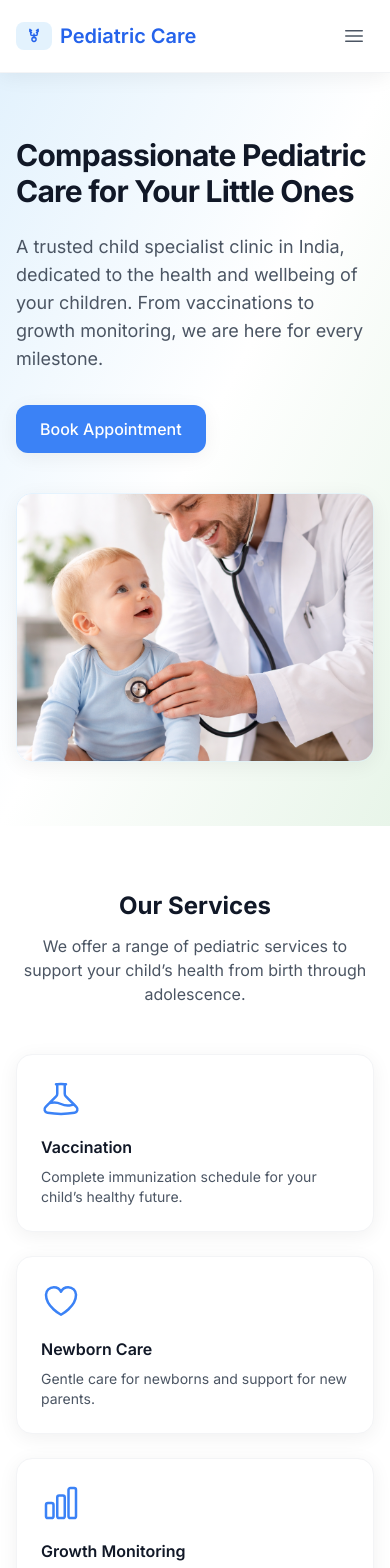
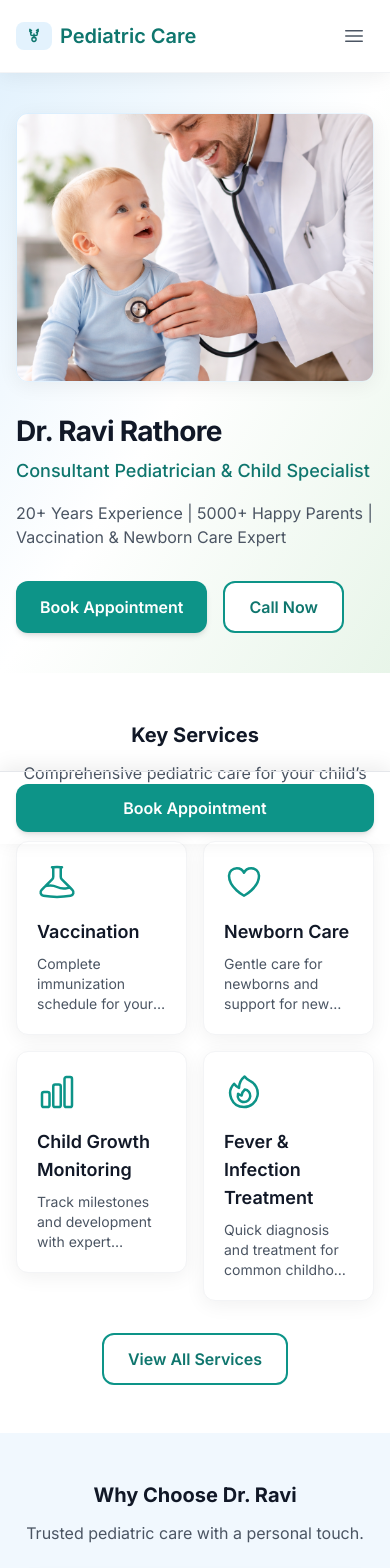
Before and after one commit to NISHANT026/DrRavi, a Next.js app: page / in a window 390 px wide. Shown: the top 1568 px of the page. Built offline with nearby package versions, Linux system fonts and the light colour scheme.

Commit message:
favicon added UI fixes

```diff
--- a/app/globals.css
+++ b/app/globals.css
@@ -7,15 +7,15 @@
     scroll-behavior: smooth;
   }
   body {
-    @apply text-gray-800 antialiased;
+    @apply text-base text-gray-800 antialiased;
   }
 }
 
 @layer components {
   .btn-primary {
-    @apply inline-flex items-center justify-center rounded-xl bg-blue-500 px-6 py-3 font-medium text-white shadow-soft transition-all duration-300 hover:bg-blue-600 hover:shadow-soft-hover active:scale-[0.98];
+    @apply inline-flex min-h-[44px] items-center justify-center rounded-xl bg-teal-600 px-6 py-3 font-semibold text-white shadow-md transition-all duration-200 hover:bg-teal-700 hover:shadow-soft-hover focus-visible:outline focus-visible:ring-2 focus-visible:ring-teal-600 focus-visible:ring-offset-2 active:scale-[0.98];
   }
   .btn-secondary {
-    @apply inline-flex items-center justify-center rounded-xl border-2 border-blue-500 bg-white px-6 py-3 font-medium text-blue-600 transition-all duration-300 hover:bg-pastel-blue hover:border-blue-600 active:scale-[0.98];
+    @apply inline-flex min-h-[44px] items-center justify-center rounded-xl border-2 border-teal-600 bg-white px-6 py-3 font-semibold text-teal-700 transition-all duration-200 hover:bg-pastel-mint hover:border-teal-700 focus-visible:outline focus-visible:ring-2 focus-visible:ring-teal-600 focus-visible:ring-offset-2 active:scale-[0.98];
   }
 }
--- a/app/layout.tsx
+++ b/app/layout.tsx
@@ -12,6 +12,9 @@ const inter = Inter({
 
 export const metadata: Metadata = {
   title: 'Pediatric Care | Child Specialist in India | Vaccination & Newborn Care',
+  icons: {
+    icon: { url: '/favicon.svg', type: 'image/svg+xml' },
+  },
   description:
     'Compassionate pediatric care for your little ones. Expert child specialist in India offering vaccination, newborn care, growth monitoring, and general pediatric consultation. Book your appointment today.',
   keywords:
--- a/app/page.tsx
+++ b/app/page.tsx
@@ -4,11 +4,22 @@ import {
   HeartIcon,
   ChartBarIcon,
   FireIcon,
+  AcademicCapIcon,
+  CpuChipIcon,
+  UserGroupIcon,
+  PhoneIcon,
 } from '@heroicons/react/24/outline';
 import Section from '@/components/Section';
 import Card from '@/components/Card';
 import HeroImage from '@/components/HeroImage';
-import { doctor, clinicTimings } from '@/lib/doctor';
+import LazyMap from '@/components/LazyMap';
+import StickyBookCTA from '@/components/StickyBookCTA';
+import {
+  doctor,
+  clinicTimings,
+  heroCredibility,
+  aboutShort,
+} from '@/lib/doctor';
 
 const servicesPreview = [
   {
@@ -24,16 +35,39 @@ const servicesPreview = [
     href: '/services/#newborn-care',
   },
   {
-    title: 'Growth Monitoring',
+    title: 'Child Growth Monitoring',
     description: 'Track milestones and development with expert guidance.',
     icon: ChartBarIcon,
     href: '/services/#growth-monitoring',
   },
   {
-    title: 'Fever & Infection Care',
+    title: 'Fever & Infection Treatment',
     description: 'Quick diagnosis and treatment for common childhood illnesses.',
     icon: FireIcon,
     href: '/services/#general-consultation',
+  },
+];
+
+const whyChoose = [
+  {
+    title: 'Experience',
+    description: 'Years of dedicated pediatric practice and continuous learning.',
+    icon: AcademicCapIcon,
+  },
+  {
+    title: 'Modern Equipment',
+    description: 'Well-equipped clinic for accurate diagnosis and care.',
+    icon: CpuChipIcon,
+  },
+  {
+    title: 'Friendly Consultation',
+    description: 'Calm, patient-focused visits that put children at ease.',
+    icon: UserGroupIcon,
+  },
+  {
+    title: 'Emergency Support',
+    description: 'Guidance when you need it most for urgent concerns.',
+    icon: PhoneIcon,
   },
 ];
 
@@ -52,29 +86,48 @@ const testimonials = [
   },
 ];
 
+const phoneHref = `tel:+91${doctor.phone.replace(/\D/g, '').replace(/^0/, '')}`;
+
 export default function HomePage() {
   return (
     <>
-      {/* Hero */}
-      <section className="relative overflow-hidden bg-gradient-to-br from-pastel-blue via-white to-pastel-mint">
-        <div className="mx-auto max-w-6xl px-4 py-16 sm:px-6 sm:py-24 lg:px-8 lg:py-28">
-          <div className="grid gap-10 lg:grid-cols-2 lg:gap-12 items-center">
-            <div>
-              <h1 className="text-3xl font-bold tracking-tight text-gray-900 sm:text-4xl lg:text-5xl">
-                Compassionate Pediatric Care for Your Little Ones
+      {/* Hero: Doctor identity & credibility above the fold */}
+      <section
+        className="relative overflow-hidden bg-gradient-to-br from-pastel-blue via-white to-pastel-mint"
+        aria-labelledby="hero-heading"
+      >
+        <div className="mx-auto max-w-6xl px-4 py-10 sm:px-6 sm:py-14 lg:px-8 lg:py-20">
+          <div className="grid gap-8 lg:grid-cols-2 lg:gap-12 lg:items-center">
+            <div className="order-2 lg:order-1">
+              <h1
+                id="hero-heading"
+                className="text-[28px] font-bold leading-tight tracking-tight text-gray-900 sm:text-3xl lg:text-4xl"
+              >
+                Dr. Ravi Rathore
               </h1>
-              <p className="mt-6 text-lg text-gray-600 max-w-xl">
-                A trusted child specialist clinic in India, dedicated to the health and wellbeing of your children.
-                From vaccinations to growth monitoring, we are here for every milestone.
+              <p className="mt-2 text-lg font-medium text-teal-700 sm:text-xl">
+                Consultant Pediatrician & Child Specialist
               </p>
-              <div className="mt-8">
-                <Link href="/appointment/" className="btn-primary">
+              <p className="mt-4 max-w-xl text-base text-gray-600">
+                {heroCredibility}
+              </p>
+              <div className="mt-8 flex flex-wrap gap-4">
+                <Link
+                  href="/appointment/"
+                  className="btn-primary min-h-[44px] min-w-[140px] px-6"
+                >
                   Book Appointment
                 </Link>
+                <a
+                  href={phoneHref}
+                  className="btn-secondary min-h-[44px] min-w-[120px] px-6"
+                >
+                  Call Now
+                </a>
               </div>
             </div>
-            <div className="relative flex justify-center lg:justify-end">
-              <div className="aspect-[4/3] w-full max-w-md rounded-2xl overflow-hidden border border-pastel-blue-dark/30 shadow-soft">
+            <div className="relative order-1 flex justify-center lg:order-2 lg:justify-end">
+              <div className="aspect-[4/3] w-full max-w-md overflow-hidden rounded-xl border border-pastel-blue-dark/30 shadow-soft">
                 <HeroImage />
               </div>
             </div>
@@ -82,70 +135,160 @@ export default function HomePage() {
         </div>
       </section>
 
-      {/* Services Preview */}
+      {/* 1. Key Services */}
       <Section
-        title="Our Services"
-        subtitle="We offer a range of pediatric services to support your child’s health from birth through adolescence."
+        id="services"
+        title="Key Services"
+        subtitle="Comprehensive pediatric care for your child’s health from birth through adolescence."
         background="white"
       >
-        <div className="grid gap-6 sm:grid-cols-2 lg:grid-cols-4">
+        <div className="grid grid-cols-2 gap-4 sm:gap-6 lg:grid-cols-4">
           {servicesPreview.map((service) => (
             <Link key={service.title} href={service.href}>
               <Card>
-                <service.icon className="h-10 w-10 text-blue-500" />
-                <h3 className="mt-4 font-semibold text-gray-900">{service.title}</h3>
-                <p className="mt-2 text-sm text-gray-600">{service.description}</p>
+                <service.icon className="h-10 w-10 text-teal-600" aria-hidden />
+                <h3 className="mt-4 text-lg font-semibold text-gray-900 sm:text-base">
+                  {service.title}
+                </h3>
+                <p className="mt-2 text-sm text-gray-600 line-clamp-3">
+                  {service.description}
+                </p>
               </Card>
             </Link>
           ))}
         </div>
-        <div className="mt-10 text-center">
-          <Link href="/services/" className="btn-secondary">
+        <div className="mt-8 text-center sm:mt-10">
+          <Link href="/services/" className="btn-secondary min-h-[44px] px-6">
             View All Services
           </Link>
         </div>
       </Section>
 
-      {/* Testimonials */}
+      {/* 2. Why Choose Dr. Ravi */}
       <Section
+        id="why-choose"
+        title="Why Choose Dr. Ravi"
+        subtitle="Trusted pediatric care with a personal touch."
+        background="pastel-blue"
+      >
+        <div className="grid gap-4 sm:grid-cols-2 sm:gap-6 lg:grid-cols-4">
+          {whyChoose.map((item) => (
+            <Card key={item.title}>
+              <item.icon className="h-10 w-10 text-teal-600" aria-hidden />
+              <h3 className="mt-4 text-lg font-semibold text-gray-900">
+                {item.title}
+              </h3>
+              <p className="mt-2 text-sm text-gray-600">{item.description}</p>
+            </Card>
+          ))}
+        </div>
+      </Section>
+
+      {/* 3. Testimonials */}
+      <Section
+        id="testimonials"
         title="What Parents Say"
-        subtitle="Trusted by families across India for compassionate pediatric care."
+        subtitle="Trusted by families in Ujjain for compassionate pediatric care."
         background="pastel-mint"
       >
         <div className="grid gap-6 md:grid-cols-3">
           {testimonials.map((t, i) => (
             <Card key={i} hover={false}>
               <p className="text-gray-600">&ldquo;{t.quote}&rdquo;</p>
-              <p className="mt-4 text-sm font-medium text-gray-800">— {t.author}</p>
+              <p className="mt-4 text-sm font-medium text-gray-800">
+                — {t.author}
+              </p>
             </Card>
           ))}
         </div>
       </Section>
 
-      {/* Clinic Timings */}
+      {/* 4. About the Doctor (short) */}
       <Section
-        title="Clinic Timings"
-        subtitle="Visit us during these hours. For emergencies, please contact your nearest hospital."
+        id="about"
+        title="About the Doctor"
+        subtitle=""
+        background="white"
+      >
+        <div className="mx-auto max-w-2xl">
+          <p className="text-base text-gray-600 leading-relaxed">
+            {aboutShort}
+          </p>
+          <p className="mt-6">
+            <Link
+              href="/about/"
+              className="font-medium text-teal-600 underline decoration-teal-600/40 underline-offset-2 hover:decoration-teal-600"
+            >
+              Read More
+            </Link>
+          </p>
+        </div>
+      </Section>
+
+      {/* 5. Contact & Location */}
+      <Section
+        id="contact"
+        title="Contact & Location"
+        subtitle="Visit us or call to book your appointment."
         background="pastel-blue"
       >
-        <div className="mx-auto max-w-md">
-          <div className="rounded-2xl border border-gray-100 bg-white p-6 shadow-soft">
-            <ul className="space-y-4">
+        <div className="grid grid-cols-1 gap-8 lg:grid-cols-[1fr_1fr] lg:items-start">
+          <div className="min-w-0 space-y-6">
+            <Card hover={false}>
+              <h3 className="text-lg font-semibold text-gray-900">Phone</h3>
+              <a
+                href={phoneHref}
+                className="mt-2 inline-flex min-h-[44px] items-center gap-2 text-lg font-medium text-teal-700 hover:text-teal-800 hover:underline focus-visible:outline focus-visible:ring-2 focus-visible:ring-teal-600 focus-visible:ring-offset-2 rounded-lg"
+              >
+                <PhoneIcon className="h-6 w-6 shrink-0" />
+                {doctor.phone}
+              </a>
+              <p className="mt-1 text-sm text-gray-500">Tap to call</p>
+            </Card>
+            <Card hover={false}>
+              <h3 className="text-lg font-semibold text-gray-900">Address</h3>
+              <p className="mt-2 text-gray-600 whitespace-pre-line">
+                {doctor.address.replace(/, /g, ',\n')}
+              </p>
+            </Card>
+            <Card hover={false}>
+              <h3 className="text-lg font-semibold text-gray-900">
+                Clinic Timings
+              </h3>
+              <ul className="mt-3 space-y-2">
                 {clinicTimings.map((slot) => (
-                <li key={slot.day} className="flex justify-between border-b border-gray-100 pb-4 last:border-0 last:pb-0">
-                  <span className="font-medium text-gray-800">{slot.day}</span>
-                  <span className="text-gray-600">{slot.time}</span>
+                  <li
+                    key={slot.day}
+                    className="flex justify-between text-sm text-gray-600"
+                  >
+                    <span className="font-medium">{slot.day}</span>
+                    <span>{slot.time}</span>
                   </li>
                 ))}
               </ul>
+            </Card>
           </div>
-          <div className="mt-8 text-center">
-            <Link href="/appointment/" className="btn-primary">
+          <Card hover={false} className="min-w-0 overflow-hidden p-0 self-start w-full">
+            <LazyMap />
+          </Card>
+        </div>
+        <div className="mt-8 flex flex-wrap justify-center gap-4 sm:gap-6">
+          <Link
+            href="/appointment/"
+            className="btn-primary min-h-[44px] px-8"
+          >
             Book Appointment
           </Link>
-          </div>
+          <a href={phoneHref} className="btn-secondary min-h-[44px] px-8">
+            Call Now
+          </a>
         </div>
       </Section>
+
+      {/* Spacer for sticky CTA on mobile */}
+      <div className="h-20 md:hidden" aria-hidden />
+
+      <StickyBookCTA />
     </>
   );
 }
--- a/components/Card.tsx
+++ b/components/Card.tsx
@@ -9,8 +9,8 @@ interface CardProps {
 export default function Card({ children, className = '', hover = true }: CardProps) {
   return (
     <div
-      className={`rounded-2xl border border-gray-100 bg-white p-6 shadow-soft transition-all duration-300 ${
-        hover ? 'hover:shadow-soft-hover hover:border-pastel-blue-dark/50' : ''
+      className={`rounded-xl border border-gray-100 bg-white p-5 shadow-soft transition-all duration-200 sm:p-6 ${
+        hover ? 'hover:shadow-soft-hover hover:border-teal-600/30' : ''
       } ${className}`}
     >
       {children}
--- a/components/Navbar.tsx
+++ b/components/Navbar.tsx
@@ -1,6 +1,7 @@
 'use client';
 
 import Link from 'next/link';
+import { usePathname } from 'next/navigation';
 import { useState } from 'react';
 import { Bars3Icon, XMarkIcon } from '@heroicons/react/24/outline';
 import DoctorLogo from '@/components/DoctorLogo';
@@ -13,14 +14,88 @@ const navLinks = [
   { href: '/contact/', label: 'Contact' },
 ];
 
+function normalizePath(path: string) {
+  const p = path.replace(/\/$/, '') || '/';
+  return p;
+}
+
+function isActivePath(currentPath: string, href: string) {
+  const current = normalizePath(currentPath);
+  const target = normalizePath(href);
+  if (target === '/') return current === '/';
+  return current === target || current.startsWith(target + '/');
+}
+
+interface NavItemProps {
+  href: string;
+  label: string;
+  isActive: boolean;
+  onClick?: () => void;
+  variant: 'desktop' | 'mobile';
+}
+
+function NavItem({ href, label, isActive, onClick, variant }: NavItemProps) {
+  if (variant === 'desktop') {
+    return (
+      <li>
+        <Link
+          href={href}
+          onClick={onClick}
+          className={`
+            group relative inline-block py-2 text-[15px] transition-all duration-200 ease-out
+            focus-visible:outline focus-visible:ring-2 focus-visible:ring-teal-600 focus-visible:ring-offset-2 focus-visible:rounded-lg
+            ${isActive
+              ? 'font-semibold text-teal-700'
+              : 'font-medium text-gray-600 hover:text-teal-700'
+            }
+          `}
+          aria-current={isActive ? 'page' : undefined}
+        >
+          {label}
+          {/* Active: full underline. Inactive hover: subtle slide-in underline (accessibility: active uses border) */}
+          <span
+            className={`
+              absolute bottom-0 left-0 h-0.5 bg-teal-600 transition-all duration-200 ease-out
+              ${isActive ? 'w-full opacity-100' : 'w-0 opacity-0 group-hover:w-full group-hover:opacity-60'}
+            `}
+            aria-hidden
+          />
+        </Link>
+      </li>
+    );
+  }
+
+  // Mobile: background tint + left border
+  return (
+    <li>
+      <Link
+        href={href}
+        onClick={onClick}
+        className={`
+          block rounded-lg border-l-4 py-3 px-4 text-[15px] transition-all duration-200 ease-out
+          focus-visible:outline focus-visible:ring-2 focus-visible:ring-teal-600 focus-visible:ring-offset-2
+          ${isActive
+            ? 'border-teal-600 bg-pastel-blue/70 font-semibold text-teal-800'
+            : 'border-transparent font-medium text-gray-600 hover:bg-pastel-blue/50 hover:text-teal-700'
+          }
+        `}
+        aria-current={isActive ? 'page' : undefined}
+      >
+        {label}
+      </Link>
+    </li>
+  );
+}
+
 export default function Navbar() {
+  const pathname = usePathname();
   const [open, setOpen] = useState(false);
 
   return (
     <header className="sticky top-0 z-50 w-full border-b border-gray-100 bg-white/95 backdrop-blur-sm shadow-soft">
-      <nav className="mx-auto flex max-w-6xl items-center justify-between px-4 py-4 sm:px-6 lg:px-8">
-        <Link href="/" className="flex items-center gap-2 text-xl font-semibold text-blue-600">
-          <span className="flex items-center justify-center rounded-lg bg-pastel-blue px-2 py-1 text-blue-600">
+      <nav className="mx-auto flex max-w-6xl items-center justify-between px-4 py-4 sm:px-6 lg:px-8" aria-label="Main navigation">
+        <Link href="/" className="flex items-center gap-2 text-xl font-semibold text-teal-700 focus-visible:outline focus-visible:ring-2 focus-visible:ring-teal-600 focus-visible:ring-offset-2 focus-visible:rounded-lg">
+          <span className="flex items-center justify-center rounded-lg bg-pastel-blue px-2 py-1 text-teal-700">
             <DoctorLogo size={20} />
           </span>
           <span>Pediatric Care</span>
@@ -28,52 +103,51 @@ export default function Navbar() {
 
         <ul className="hidden items-center gap-8 md:flex">
           {navLinks.map((link) => (
-            <li key={link.href}>
-              <Link
-                href={link.href}
-                className="text-gray-600 transition-colors hover:text-blue-600"
-              >
-                {link.label}
-              </Link>
-            </li>
+            <NavItem
+              key={link.href}
+              href={link.href}
+              label={link.label}
+              isActive={isActivePath(pathname ?? '', link.href)}
+              variant="desktop"
+            />
           ))}
         </ul>
 
         <Link
           href="/appointment/"
-          className="hidden rounded-xl bg-blue-500 px-4 py-2 font-medium text-white transition-all hover:bg-blue-600 md:inline-block"
+          className="hidden min-h-[44px] items-center rounded-xl bg-teal-600 px-4 py-2 font-semibold text-white shadow-sm transition-all duration-200 hover:bg-teal-700 md:inline-flex focus-visible:outline focus-visible:ring-2 focus-visible:ring-teal-600 focus-visible:ring-offset-2"
         >
           Book Appointment
         </Link>
 
         <button
           type="button"
-          className="rounded-lg p-2 text-gray-600 hover:bg-pastel-blue md:hidden"
+          className="rounded-lg p-2 text-gray-600 hover:bg-pastel-blue hover:text-teal-700 transition-colors duration-200 md:hidden focus-visible:outline focus-visible:ring-2 focus-visible:ring-teal-600 focus-visible:ring-offset-2"
           onClick={() => setOpen(!open)}
-          aria-label="Toggle menu"
+          aria-label={open ? 'Close menu' : 'Open menu'}
+          aria-expanded={open}
         >
           {open ? <XMarkIcon className="h-6 w-6" /> : <Bars3Icon className="h-6 w-6" />}
         </button>
       </nav>
 
       {open && (
-        <div className="border-t border-gray-100 bg-white px-4 py-4 md:hidden">
-          <ul className="flex flex-col gap-2">
+        <div className="border-t border-gray-100 bg-white px-3 py-4 md:hidden" role="dialog" aria-label="Mobile menu">
+          <ul className="flex flex-col gap-1">
             {navLinks.map((link) => (
-              <li key={link.href}>
-                <Link
-                  href={link.href}
-                  className="block rounded-lg px-3 py-2 text-gray-600 hover:bg-pastel-blue hover:text-blue-600"
-                  onClick={() => setOpen(false)}
-                >
-                  {link.label}
-                </Link>
-              </li>
+              <NavItem
+                key={link.href}
+                href={link.href}
+                label={link.label}
+                isActive={isActivePath(pathname ?? '', link.href)}
+                onClick={() => setOpen(false)}
+                variant="mobile"
+              />
             ))}
-            <li>
+            <li className="mt-2 pt-2 border-t border-gray-100">
               <Link
                 href="/appointment/"
-                className="btn-primary mt-2 block w-full text-center"
+                className="btn-primary block w-full text-center"
                 onClick={() => setOpen(false)}
               >
                 Book Appointment
--- a/components/Section.tsx
+++ b/components/Section.tsx
@@ -25,15 +25,15 @@ export default function Section({
         : 'bg-white';
 
   return (
-    <section id={id} className={`py-16 sm:py-20 ${bgClass} ${className}`}>
+    <section id={id} className={`py-12 sm:py-16 lg:py-20 ${bgClass} ${className}`}>
       <div className="mx-auto max-w-6xl px-4 sm:px-6 lg:px-8">
         {(title || subtitle) && (
-          <div className="mb-12 text-center">
+          <div className="mb-8 text-center sm:mb-12">
             {title && (
-              <h2 className="text-2xl font-bold text-gray-900 sm:text-3xl">{title}</h2>
+              <h2 className="text-xl font-bold text-gray-900 sm:text-2xl lg:text-3xl">{title}</h2>
             )}
             {subtitle && (
-              <p className="mt-3 max-w-2xl mx-auto text-gray-600">{subtitle}</p>
+              <p className="mt-3 max-w-2xl mx-auto text-base text-gray-600">{subtitle}</p>
             )}
           </div>
         )}
--- /dev/null
+++ b/components/StickyBookCTA.tsx
@@ -0,0 +1,24 @@
+'use client';
+
+import Link from 'next/link';
+
+/**
+ * Sticky "Book Appointment" bar for mobile. Hidden on md+.
+ * Min 44px touch target, high contrast.
+ */
+export default function StickyBookCTA() {
+  return (
+    <div
+      className="fixed bottom-0 left-0 right-0 z-40 flex justify-center border-t border-gray-200 bg-white/98 px-4 py-3 shadow-[0_-4px_20px_rgba(0,0,0,0.08)] md:hidden"
+      role="complementary"
+      aria-label="Quick book appointment"
+    >
+      <Link
+        href="/appointment/"
+        className="flex min-h-[44px] w-full max-w-sm items-center justify-center rounded-xl bg-teal-600 px-6 py-3 font-semibold text-white shadow-md transition-all duration-200 hover:bg-teal-700 active:scale-[0.98]"
+      >
+        Book Appointment
+      </Link>
+    </div>
+  );
+}
--- a/lib/doctor.ts
+++ b/lib/doctor.ts
@@ -6,7 +6,7 @@
 export const doctor = {
   name: 'Dr. Ravi Rathore',
   specialty: 'Paediatrician',
-  address: '21 Ghatkarpar Marg, Near Ss Hospital, Freeganj Ujjain, Ujjain 456010, IN',
+  address: '21 Ghatkarpar Marg, near SS Hospital, Freeganj, Ujjain, Madhya Pradesh 456010',
   /** Contact from public listings (Mom's Cuddle, ThreeBestRated) */
   phone: '0734 251 6358',
   /** Homepage hero image (ChatGPT-generated image at public/hero.png) */
@@ -27,6 +27,14 @@ export const doctor = {
   ],
 } as const;
 
+/** Short tagline for hero credibility */
+export const heroCredibility =
+  '20+ Years Experience | 5000+ Happy Parents | Vaccination & Newborn Care Expert';
+
+/** Short about snippet for homepage (keep to 3–4 lines) */
+export const aboutShort =
+  'Dr. Ravi Rathore is a Consultant Pediatrician & Child Specialist in Ujjain, dedicated to compassionate care from birth through adolescence. MBBS, MD (Pediatrics), with special focus on vaccination and newborn care.';
+
 /** Clinic timings (from JustDial: Mon–Sat 9 AM – 5 PM) */
 export const clinicTimings = [
   { day: 'Monday – Friday', time: '9:00 AM – 5:00 PM' },
--- a/scripts/doctor_ravi_rathore.json
+++ b/scripts/doctor_ravi_rathore.json
@@ -1,7 +1,7 @@
 {
   "name": "Dr. Ravi Rathore",
   "specialty": "Paediatrician",
-  "address": "21 Ghatkarpar Marg, Near Ss Hospital, Freeganj Ujjain, Ujjain 456010, IN",
+  "address": "21 Ghatkarpar Marg, near SS Hospital, Freeganj, Ujjain, Madhya Pradesh 456010",
   "images": [
     "https://content3.jdmagicbox.com/comp/ujjain/r8/9999px734.x734.170926060156.j6r8/catalogue/dr-ravi-rathore-s-child-care-and-advanced-vaccination-center-freeganj-ujjain-ujjain-paediatricians-44o496dfoa.jpg",
     "https://content3.jdmagicbox.com/comp/ujjain/r8/9999px734.x734.170926060156.j6r8/catalogue/dr-ravi-rathore-s-child-care-and-advanced-vaccination-center-freeganj-ujjain-ujjain-paediatricians-z40lkdsyx6.jpg",
--- a/tailwind.config.ts
+++ b/tailwind.config.ts
@@ -15,6 +15,10 @@ const config: Config = {
         'pastel-mint': '#E8F5E9',
         'pastel-blue-dark': '#BBDEFB',
         'pastel-mint-dark': '#C8E6C9',
+        teal: {
+          600: '#0D9488',
+          700: '#0F766E',
+        },
       },
       fontFamily: {
         sans: ['var(--font-geist-sans)', 'system-ui', 'sans-serif'],
```
Also changed, not shown: components/Footer.tsx (+9 -9 lines), scripts/justdial_doctor_data.json (+4 -4 lines), public/favicon.svg (added), 1 other file (tests, documents, lock files or other folders). Lines whose indentation alone changed are shown as unchanged.
